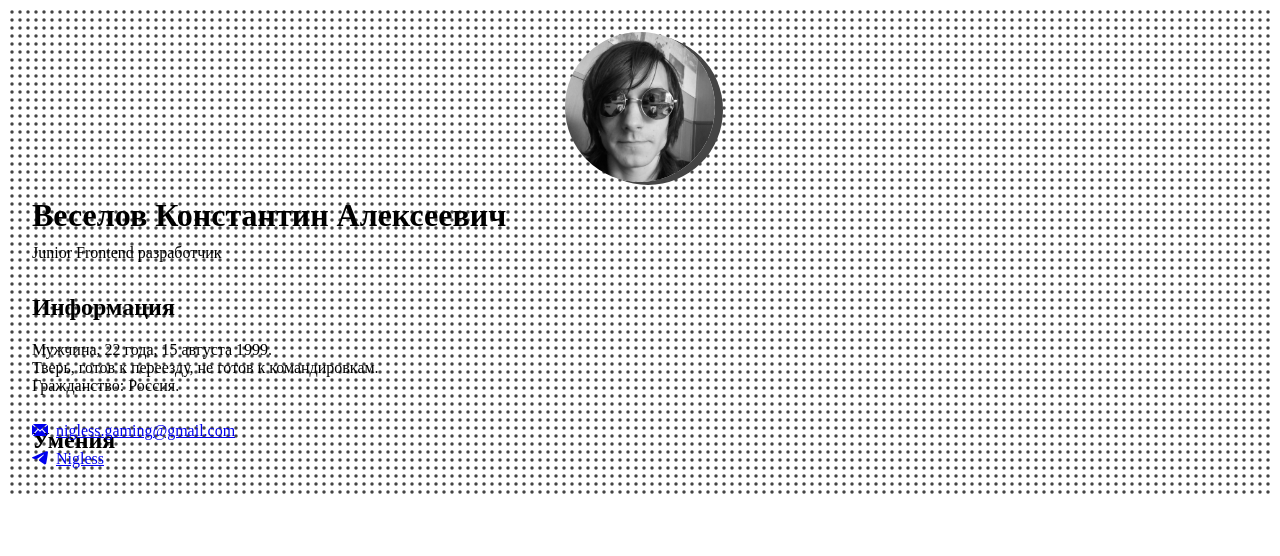
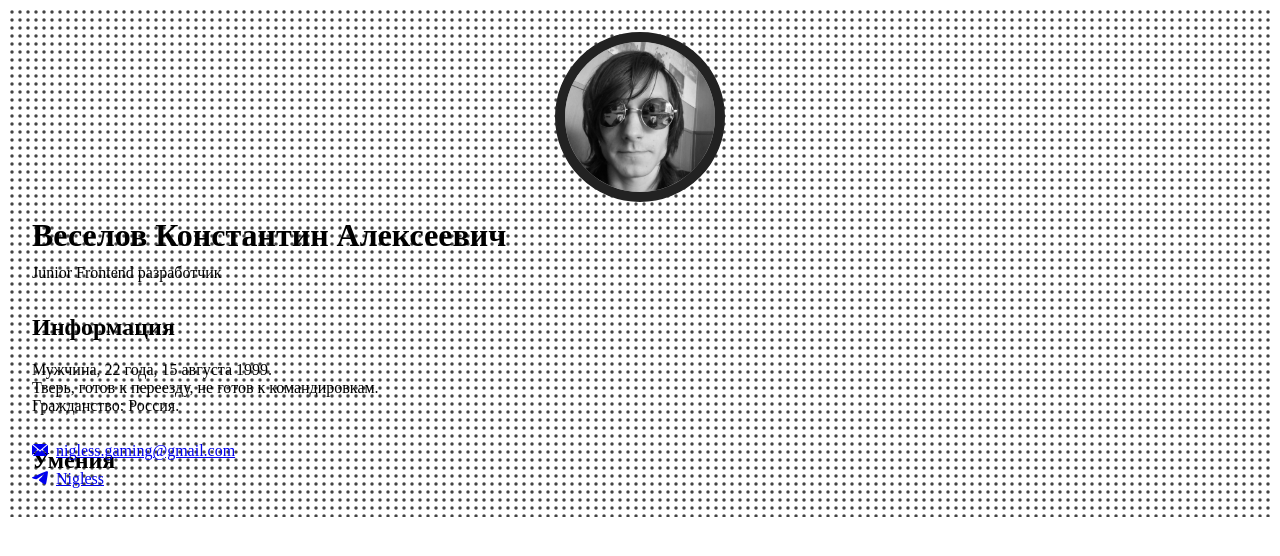
Before and after one commit to Nigless/resume, a website built with Parcel: page src/components/aside/aside.html in a window 1280 px wide. Built offline with nearby package versions, Linux system fonts and the light colour scheme.

Commit message:
поменял стиль аватара

```diff
--- a/src/components/aside/styles.scss
+++ b/src/components/aside/styles.scss
@@ -25,18 +25,17 @@
 		display: block;
 		margin: auto;
 		filter: grayscale(1);
-		box-shadow: 10px 5px $main-3;
+		border: solid 10px $background-0;
+		background: rgb(153, 153, 153);
 
 		@include breakpoint(laptop) {
 			width: 150px;
 			height: 150px;
-			box-shadow: 8px 3px $main-3;
 		}
 
 		@include breakpoint(sm) {
 			width: 120px;
 			height: 120px;
-			box-shadow: 6px 1px $main-3;
 		}
 
 		@media print {
@@ -45,6 +44,7 @@
 			margin-right: 25px;
 			width: 120px;
 			height: 120px;
+			border: 0;
 		}
 	}
 
```
